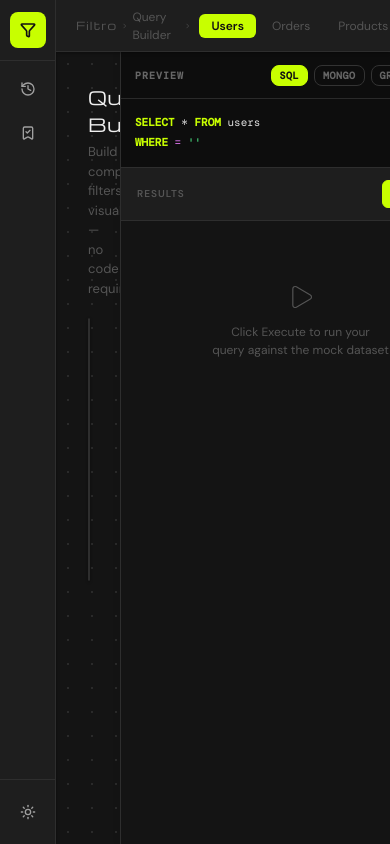
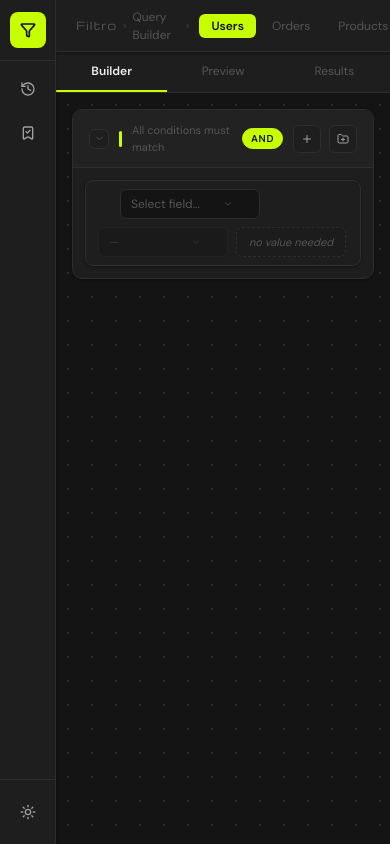
Before and after one commit to JasmineODaniel/Filtro, a Next.js app: page / in a window 390 px wide. Built offline with nearby package versions, Linux system fonts and the light colour scheme.

Commit message:
feat: mobile tab layout for builder, preview and results panels

```diff
--- a/src/components/builder/QueryBuilder.tsx
+++ b/src/components/builder/QueryBuilder.tsx
@@ -1,6 +1,6 @@
 'use client'
 
-import { useEffect, useRef } from 'react'
+import { useEffect, useRef, useState } from 'react'
 import { useQueryStore } from '@/store'
 import QueryGroupComponent from './QueryGroup'
 import QueryPreview from '@/components/preview/QueryPreview'
@@ -8,9 +8,20 @@ import ResultsPanel from '@/components/simulator/ResultsPanel'
 import Toolbar from './Toolbar'
 import Sidebar from './Sidebar'
 import { useKeyboardShortcuts } from '@/hooks/useKeyboardShortcuts'
+import { useIsMobile } from '@/hooks/useIsMobile'
+
+type MobileTab = 'builder' | 'preview' | 'results'
+
+const MOBILE_TABS: { id: MobileTab; label: string }[] = [
+  { id: 'builder', label: 'Builder' },
+  { id: 'preview', label: 'Preview' },
+  { id: 'results', label: 'Results' },
+]
 
 export default function QueryBuilder() {
   const { theme, tree, pushHistory } = useQueryStore()
+  const isMobile = useIsMobile()
+  const [mobileTab, setMobileTab] = useState<MobileTab>('builder')
   useKeyboardShortcuts()
 
   useEffect(() => {
@@ -30,37 +41,23 @@ export default function QueryBuilder() {
     return () => clearTimeout(id)
   }, [tree, pushHistory])
 
-  return (
-    <div
-      style={{
-        display: 'flex',
-        height: '100vh',
-        width: '100vw',
-        overflow: 'hidden',
-        backgroundColor: 'var(--bg)',
-        color: 'var(--text-primary)',
-        fontFamily: 'var(--font-sans)',
-      }}
-    >
-      <Sidebar />
-
-      <div style={{ flex: 1, display: 'flex', flexDirection: 'column', overflow: 'hidden' }}>
-        <Toolbar />
-
-        <div style={{ flex: 1, display: 'flex', overflow: 'hidden' }}>
+  const builderCanvas = (
     <main
       className="dot-grid"
+      role="tabpanel"
+      id="panel-builder"
       aria-label="Query builder canvas"
       style={{
         flex: 1,
         overflowY: 'auto',
-              padding: 'var(--space-8)',
+        padding: isMobile ? 'var(--space-4)' : 'var(--space-8)',
         display: 'flex',
         flexDirection: 'column',
         gap: 'var(--space-4)',
         backgroundColor: 'var(--bg)',
       }}
     >
+      {!isMobile && (
         <header style={{ marginBottom: 'var(--space-1)' }}>
           <h1
             style={{
@@ -78,12 +75,97 @@ export default function QueryBuilder() {
             Build complex filters visually — no code required
           </p>
         </header>
-
+      )}
       <div style={{ animation: 'fadeIn 0.2s ease' }}>
         <QueryGroupComponent group={tree.root} depth={0} isRoot />
       </div>
     </main>
+  )
 
+  const previewPanel = (
+    <div
+      role="tabpanel"
+      id="panel-preview"
+      style={{ flex: 1, overflow: 'hidden', display: 'flex', flexDirection: 'column' }}
+    >
+      <QueryPreview />
+    </div>
+  )
+
+  const resultsPanel = (
+    <div
+      role="tabpanel"
+      id="panel-results"
+      style={{ flex: 1, overflow: 'hidden', display: 'flex', flexDirection: 'column' }}
+    >
+      <ResultsPanel />
+    </div>
+  )
+
+  return (
+    <div
+      style={{
+        display: 'flex',
+        height: '100vh',
+        width: '100vw',
+        overflow: 'hidden',
+        backgroundColor: 'var(--bg)',
+        color: 'var(--text-primary)',
+        fontFamily: 'var(--font-sans)',
+      }}
+    >
+      <Sidebar />
+
+      <div style={{ flex: 1, display: 'flex', flexDirection: 'column', overflow: 'hidden', minWidth: 0 }}>
+        <Toolbar />
+
+        {isMobile ? (
+          <>
+            <div
+              role="tablist"
+              aria-label="Section navigation"
+              style={{
+                display: 'flex',
+                borderBottom: '1px solid var(--border)',
+                backgroundColor: 'var(--surface)',
+                flexShrink: 0,
+              }}
+            >
+              {MOBILE_TABS.map(tab => (
+                <button
+                  key={tab.id}
+                  role="tab"
+                  aria-selected={mobileTab === tab.id}
+                  aria-controls={`panel-${tab.id}`}
+                  onClick={() => setMobileTab(tab.id)}
+                  style={{
+                    flex: 1,
+                    height: '40px',
+                    border: 'none',
+                    backgroundColor: 'transparent',
+                    borderBottom: `2px solid ${mobileTab === tab.id ? 'var(--accent)' : 'transparent'}`,
+                    color: mobileTab === tab.id ? 'var(--text-primary)' : 'var(--text-muted)',
+                    fontSize: '12px',
+                    fontWeight: mobileTab === tab.id ? 600 : 400,
+                    fontFamily: 'var(--font-sans)',
+                    cursor: 'pointer',
+                    transition: 'all 0.15s ease',
+                  }}
+                >
+                  {tab.label}
+                </button>
+              ))}
+            </div>
+
+            <div style={{ flex: 1, overflow: 'hidden', display: 'flex', flexDirection: 'column' }}>
+              {mobileTab === 'builder' && builderCanvas}
+              {mobileTab === 'preview' && previewPanel}
+              {mobileTab === 'results' && resultsPanel}
+            </div>
+          </>
+        ) : (
+          <div style={{ flex: 1, display: 'flex', overflow: 'hidden' }}>
+            {builderCanvas}
             <aside
               aria-label="Query preview and results"
               style={{
@@ -101,6 +183,7 @@ export default function QueryBuilder() {
               <ResultsPanel />
             </aside>
           </div>
+        )}
       </div>
     </div>
   )
```
Lines whose indentation alone changed are shown as unchanged.
